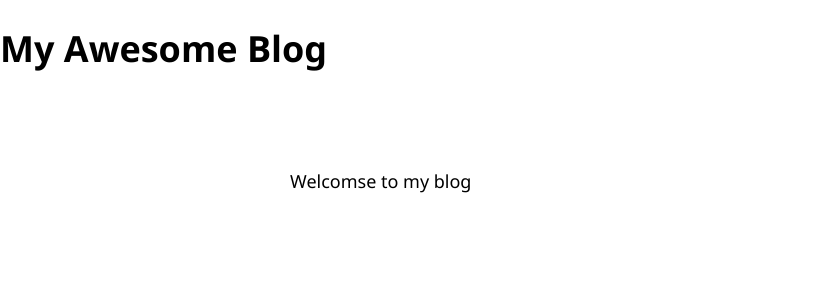
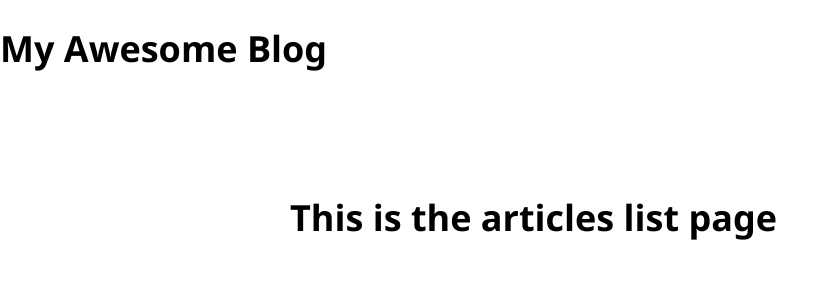
Before and after one commit to Saiyan-God/full-stack-app-blog, a React (Create React App) app in the folder my-blog/: page /articles in a window 1280 px wide. Shown: the top 300 px of the page, without its empty margins (0-836 px from the left). Built offline with nearby package versions, Linux system fonts and the light colour scheme.

Commit message:
Add basic routing

```diff
--- a/my-blog/package.json
+++ b/my-blog/package.json
@@ -8,6 +8,7 @@
     "@testing-library/user-event": "^13.5.0",
     "react": "^18.2.0",
     "react-dom": "^18.2.0",
+    "react-router-dom": "^6.9.0",
     "react-scripts": "5.0.1",
     "web-vitals": "^2.1.4"
   },
--- a/my-blog/src/App.js
+++ b/my-blog/src/App.js
@@ -1,13 +1,25 @@
 import './App.css';
+import { BrowserRouter, Routes, Route } from 'react-router-dom'
+import HomePage from './pages/HomePage';
+import AboutPage from './pages/AboutPage';
+import ArticlePage from './pages/ArticlePage';
+import ArticlesListPage from './pages/ArticlesListPage';
 
 function App() {
   return (
-    <div className="App">
-      <h1>
-        My Awesome Blog
-      </h1>
-      <div id="page-body">Welcomse to my blog</div>
-    </div>
+    <BrowserRouter>
+      <div className="App">
+        <h1>My Awesome Blog</h1>
+        <div id="page-body">
+          <Routes>
+            <Route path="/" element={<HomePage />} />
+            <Route path="/about" element={<AboutPage />} />
+            <Route path="/articles" element={<ArticlesListPage />} />
+            <Route path="/articles/:articleId" element={<ArticlePage />} />
+          </Routes>
+        </div>
+      </div>
+    </BrowserRouter>
   );
 }
 
--- a/my-blog/src/pages/AboutPage.js
+++ b/my-blog/src/pages/AboutPage.js
@@ -0,0 +1,7 @@
+const AboutPage = () => {
+    return (
+        <h1>This is the about page</h1>
+    )
+}
+
+export default AboutPage;
--- a/my-blog/src/pages/ArticlePage.js
+++ b/my-blog/src/pages/ArticlePage.js
@@ -0,0 +1,7 @@
+const ArticlePage = () => {
+    return (
+        <h1>This is the article page</h1>
+    )
+}
+
+export default ArticlePage;
--- a/my-blog/src/pages/ArticlesListPage.js
+++ b/my-blog/src/pages/ArticlesListPage.js
@@ -0,0 +1,7 @@
+const ArticlesListPage = () => {
+    return (
+        <h1>This is the articles list page</h1>
+    )
+}
+
+export default ArticlesListPage;
--- a/my-blog/src/pages/HomePage.js
+++ b/my-blog/src/pages/HomePage.js
@@ -0,0 +1,7 @@
+const HomePage = () => {
+    return (
+        <h1>This is the home page</h1>
+    )
+}
+
+export default HomePage;
```
Also changed, not shown: my-blog/src/pages/NotFoundPage.js (+7 -0 lines), 1 other file (tests, documents, lock files or other folders).
